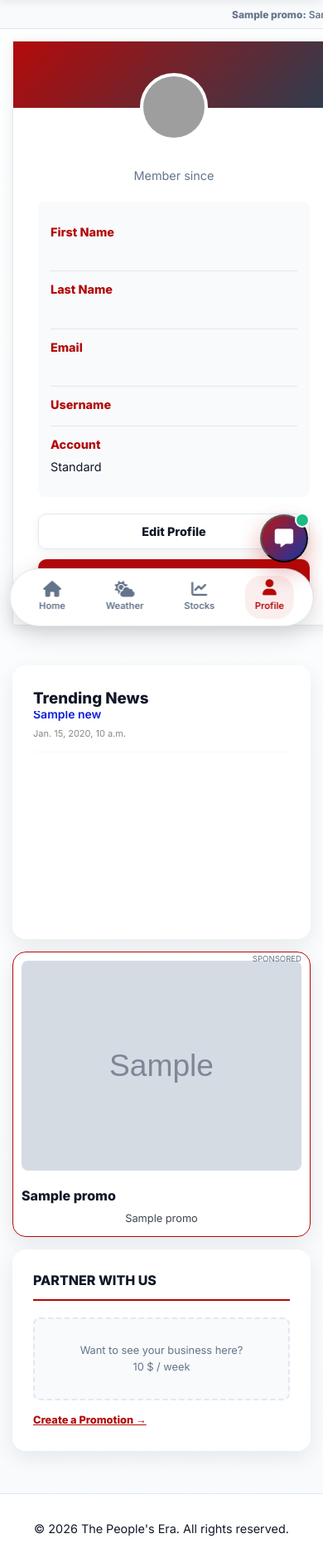
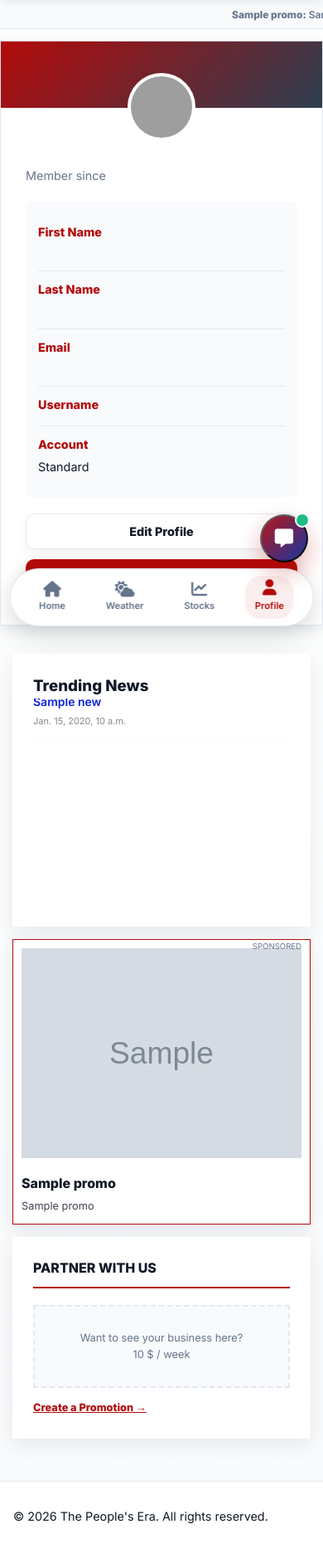
Before and after one commit to rajukumar186/news_app_django, a Django app: template main_app/templates/profile.html in a window 390 px wide; the page is wider, and only the part inside the window is pictured. Shown: the part 74-1958 px from the top of that part at 83% size. After the commit the page ends 1911 px from the top of that part, so only its background shows below. Run offline with Django 5.2, Linux system fonts and the light colour scheme; the template is opened without the code that fills it: most values are stand-ins (such as "Sample title", 1, 10 or a date in 2020); grey boxes marked "Sample" are stand-in pictures; form fields are guessed from the names that the template uses; grey boxes are pictures that could not be loaded.

Commit message:
'uienhancement'

```diff
--- a/main_app/templates/base.html
+++ b/main_app/templates/base.html
@@ -239,7 +239,7 @@
         .card {
             background: rgba(255, 255, 255, 0.9);
             padding: 25px;
-            border-radius: 16px;
+            border-radius: 0;
             box-shadow: 0 8px 24px var(--shadow);
 
             margin: 15px;
@@ -1063,7 +1063,7 @@
                     <span style="position: absolute; top: 0; right: 10px; font-size: 0.6rem; color: var(--text-muted);">SPONSORED</span>
                     <a href="{{ promo.target_url }}" target="_blank" style="text-decoration: none; color: inherit;">
                         {% if promo.ad_image %}
-                            <img src="{{ promo.ad_image.url }}" alt="{{ promo.business_name }}" style="width: 100%; border-radius: 8px; margin-bottom: 10px;">
+                            <img src="{{ promo.ad_image.url }}" alt="{{ promo.business_name }}" style="width: 100%; border-radius: 0; margin-bottom: 10px;">
                         {% endif %}
                         <h4 style="font-size: 1rem; margin-bottom: 5px;">{{ promo.promotion_title }}</h4>
                         <p style="font-size: 0.8rem; opacity: 0.8;">{{ promo.business_name }}</p>
@@ -1072,7 +1072,7 @@
                 {% endfor %}
                 <div class="card">
                     <h3 class="sidebar-title">Partner with us</h3>
-                    <div style="height: 100px; background: var(--bg-color); border: 2px dashed var(--border-color); display: flex; align-items: center; justify-content: center; border-radius: 8px; margin-bottom: 10px;">
+                    <div style="height: 100px; background: var(--bg-color); border: 2px dashed var(--border-color); display: flex; align-items: center; justify-content: center; border-radius: 0; margin-bottom: 10px;">
                         <span style="color: var(--text-muted); font-size: 0.8rem; text-align:center;">Want to see your business here? <br> 10 $ / week</span>
                     </div>
                     <a href="{% url 'promotion' %}" style="color: var(--primary-color); font-weight: bold; font-size: 0.8rem;">Create a Promotion →</a>
--- a/main_app/templates/home.html
+++ b/main_app/templates/home.html
@@ -172,7 +172,7 @@
 
     .featured-slider {
         overflow: hidden;
-        border-radius: 22px;
+        border-radius: 0;
         border: 1px solid var(--border-color);
         background: var(--card-bg);
         box-shadow: var(--shadow-sm);
@@ -537,9 +537,9 @@
 
     /* 5. RESPONSIVE DESIGN */
     @media (max-width: 1100px) {
-        .news-grid { grid-template-columns: repeat(2, 1fr); gap: 25px; }
+        .news-grid { grid-template-columns: repeat(2, 1fr); gap: 25px; margin-bottom: 0px; }
         .news-card { grid-column: span 1 !important; }
-        .img-container { height: 250px !important; }
+        .img-container { height: 391px !important; }
     }
 
     @media (max-width: 650px) {
--- a/main_app/templates/profile.html
+++ b/main_app/templates/profile.html
@@ -125,7 +125,7 @@
 
     }
     .profile-info h1,p {
-        text-align: center;
+        text-align: left;
 
 }
 
@@ -252,10 +252,12 @@
             width: 100%;
             order: -1;
             position: static;
+            margin: 0;
         }
 
         .upload-card {
             width: 100%;
+            margin: 0;
         }
     }
 
@@ -299,8 +301,9 @@
 <div class="profile-page-wrapper">
 
     <aside class="profile-sidebar" id="profile-sidebar-container">
-        <div class="profile-banner"></div>
+        <div class="profile-banner">
 
+        </div>
         <div class="profile-picture-wrapper">
             <img src="https://ui-avatars.com/api/?name={{ user.username }}&background=random&size=128"
                  alt="Profile" class="profile-img">
```
